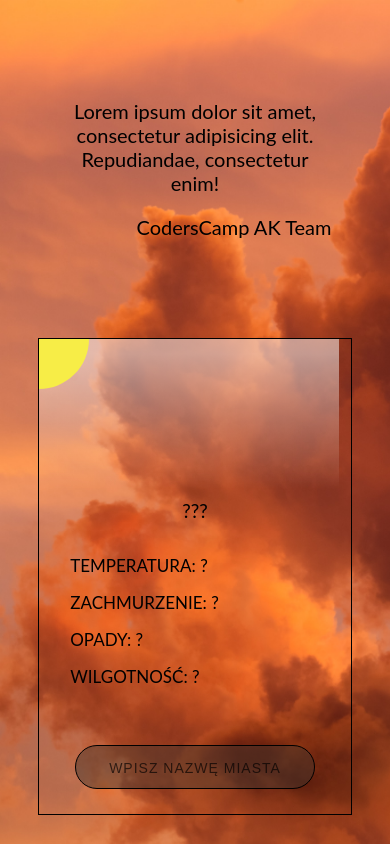
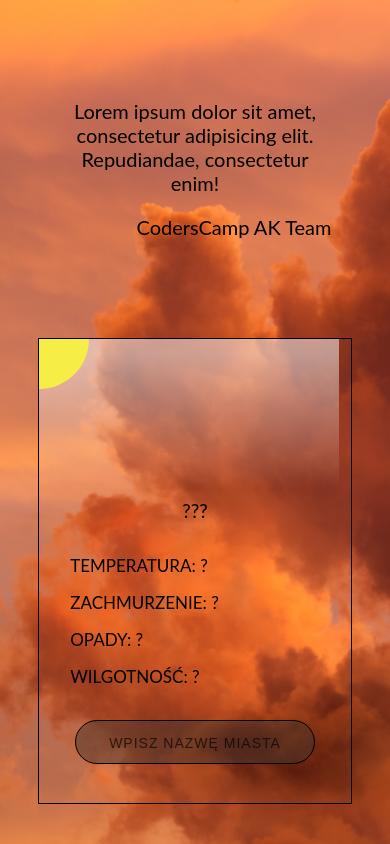
Before and after one commit to Skotee/CodersCamp2020.Project.JavaScript.WeatherQuotes, a website built with Parcel: page index.html in a window 390 px wide. Shown: the top 844 px of the page. Built offline with nearby package versions, Linux system fonts and the light colour scheme.

Commit message:
delete margin-top of input

```diff
--- a/styles/App.css
+++ b/styles/App.css
@@ -30,7 +30,7 @@ body {
 .container .sidebar input {
   height: 50px;
   width: 75%;
-  margin: 55px auto;
+  margin: 0 auto 55px;
   text-align: center;
   border: 1px black solid;
   border-radius: 50px;
@@ -144,7 +144,7 @@ body {
     flex-grow: 1;
   }
   .container .sidebar input {
-    margin: 40px auto;
+    margin: 0 auto 40px;
   }
   .container .sidebar .informations .data {
     margin: 30px 70px;
@@ -163,7 +163,7 @@ body {
     margin-bottom: 35px;
   }
   .container .sidebar input {
-    margin: 32px auto;
+    margin: 0 auto 32px;
     height: 40px;
   }
   .container .sidebar .informations .data {
@@ -187,7 +187,7 @@ body {
     border-width: 1px;
   }
   .container .sidebar input {
-    margin: 25px auto;
+    margin: 0 auto 25px;
   }
   .container .sidebar input::placeholder {
     font-size: 14px;
@@ -239,7 +239,6 @@ body {
     order: 0;
   }
   .container .sidebar input {
-    margin: 25px auto;
     height: 40px; /*? */
     width: 50%;
   }
```
